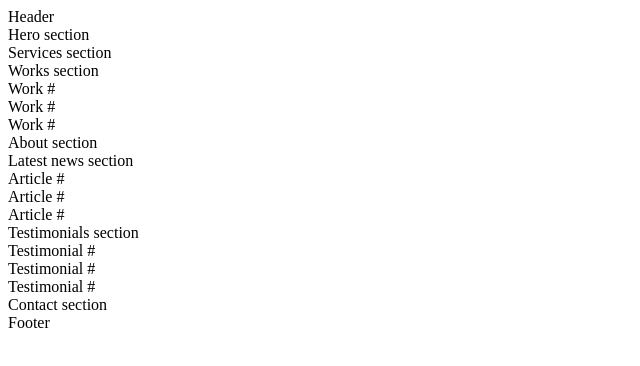
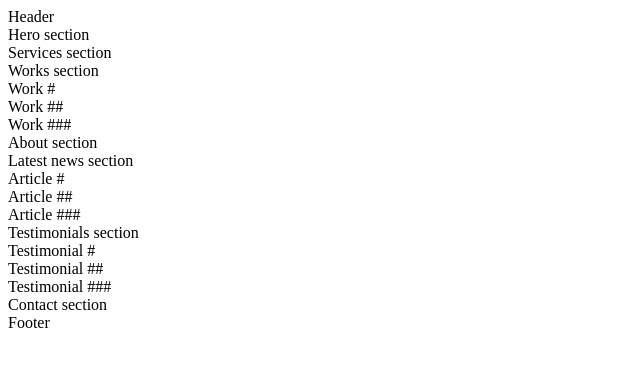
Before and after one commit to CllaudiaB/holbertonschool-web_front_end, a plain HTML site: page html_advanced/6-index.html in a window 1280 px wide. Shown: the full height of the page, 0-640 px from the left. Drawn offline with Linux system fonts and the light colour scheme.

Commit message:
fixed article error

```diff
--- a/html_advanced/6-index.html
+++ b/html_advanced/6-index.html
@@ -16,21 +16,21 @@
             <section>
                 Works section
                 <article>Work #</article>
-                <article>Work #</article>
-                <article>Work #</article>
+                <article>Work ##</article>
+                <article>Work ###</article>
             </section>
             <section>About section</section>
             <section>
                 Latest news section
                 <article>Article #</article>
-                <article>Article #</article>
-                <article>Article #</article>
+                <article>Article ##</article>
+                <article>Article ###</article>
             </section>
             <section>
                 Testimonials section
                 <article>Testimonial #</article>
-                <article>Testimonial #</article>
-                <article>Testimonial #</article>
+                <article>Testimonial ##</article>
+                <article>Testimonial ###</article>
             </section>
             <section>Contact section</section>
         </main>
```
